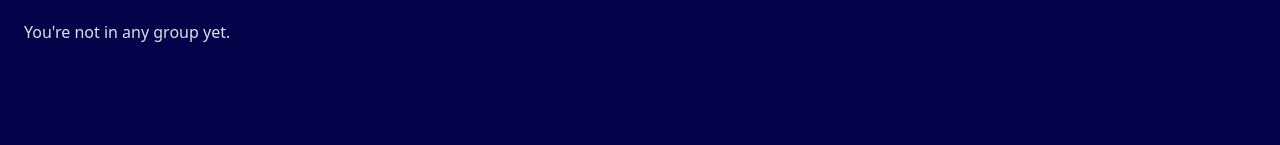
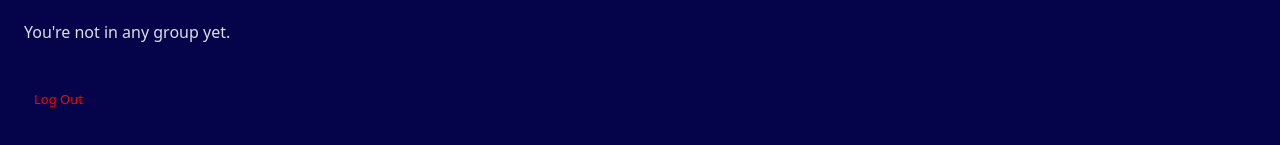
Before and after one commit to tessalimbeek/Eurovision-app, a Vue app in the folder eurovision/: page /profile in a window 1280 px wide. Shown: the part 501-646 px from the top of the page. Built offline with nearby package versions, Linux system fonts and the light colour scheme.

Commit message:
added logout button

```diff
--- a/eurovision/dev-dist/sw.js
+++ b/eurovision/dev-dist/sw.js
@@ -82,7 +82,7 @@ define(['./workbox-54d0af47'], (function (workbox) { 'use strict';
     "revision": "3ca0b8505b4bec776b69afdba2768812"
   }, {
     "url": "index.html",
-    "revision": "0.q90p8jpt3do"
+    "revision": "0.ra0spo2hpeo"
   }], {});
   workbox.cleanupOutdatedCaches();
   workbox.registerRoute(new workbox.NavigationRoute(workbox.createHandlerBoundToURL("index.html"), {
--- a/eurovision/src/views/ProfileView.vue
+++ b/eurovision/src/views/ProfileView.vue
@@ -17,6 +17,15 @@ const groupId = ref(null)
 
 const triggerFileSelect = () => {
   fileInput.value?.click()
+}
+
+const logout = async () => {
+  const { error } = await supabase.auth.signOut()
+  if (error) {
+    console.error('Logout error:', error.message)
+  } else {
+    window.location.href = '/'
+  }
 }
 
 const generateSignedUrl = async (filePath) => {
@@ -215,8 +224,8 @@ onMounted(() => {
 
 <template>
   <main>
-    <div class="max-w-md mx-auto p-4">
-      <h1 class="text-2xl font-bold mb-6">Your Profile</h1>
+    <div>
+      <h1>Your Profile</h1>
 
       <div class="top">
         <div class="profile-picture">
@@ -234,32 +243,46 @@ onMounted(() => {
         <h1>{{ name }}</h1>
       </div>
 
-      <p v-if="uploading" class="text-sm text-blue-500">Uploading...</p>
-      <p v-if="uploadError" class="text-sm text-red-500">{{ uploadError }}</p>
+      <p v-if="uploading">Uploading...</p>
+      <p v-if="uploadError">{{ uploadError }}</p>
 
-      <form @submit.prevent="updateProfile" class="mb-8">
+      <form @submit.prevent="updateProfile">
         <label for="name">Name</label>
         <input id="name" v-model="draftName" type="text" required />
         <button type="submit" :disabled="updating">
           {{ updating ? 'Saving...' : 'Save Changes' }}
         </button>
-        <p v-if="updateError" class="text-red-500 mt-2">{{ updateError }}</p>
-        <p v-if="updateSuccess" class="text-green-500 mt-2">Profile updated successfully!</p>
+        <p v-if="updateError">{{ updateError }}</p>
+        <p v-if="updateSuccess">Profile updated successfully!</p>
       </form>
 
-      <h2 class="text-xl font-semibold mb-4">Group Members</h2>
+      <h2>Group Members</h2>
       <ul v-if="groupMembers.length > 0">
         <li v-for="member in groupMembers" :key="member.id" class="group-member">
           <img :src="member.avatar_url || defaultAvatar" alt="Member avatar" class="avatar" />
           <div class="member-name">{{ member.name }}</div>
         </li>
       </ul>
-      <p v-else class="text-gray-500">You're not in any group yet.</p>
+      <p v-else>You're not in any group yet.</p>
+    </div>
+    <div>
+      <button @click="logout" class="logout-btn">Log Out</button>
     </div>
   </main>
 </template>
 
 <style scoped>
+
+button.logout-btn {
+  all: unset;
+  cursor: pointer;
+  color: red;
+  font-size: small;
+  padding: 10px;
+  margin-bottom: 20px;
+  margin-top: 20px;
+}
+
 button.change {
   all: unset;
   cursor: pointer;
```
